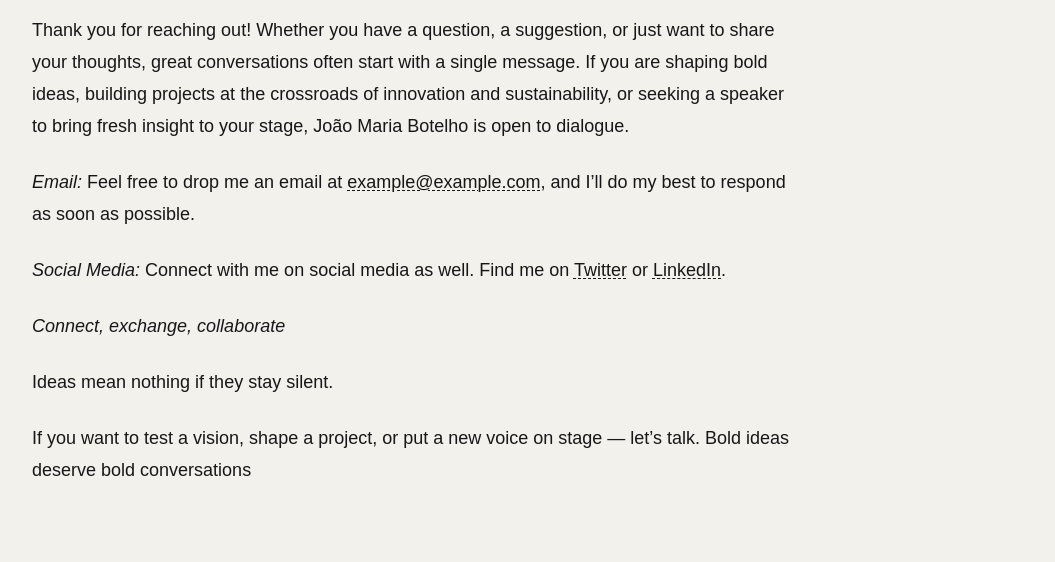
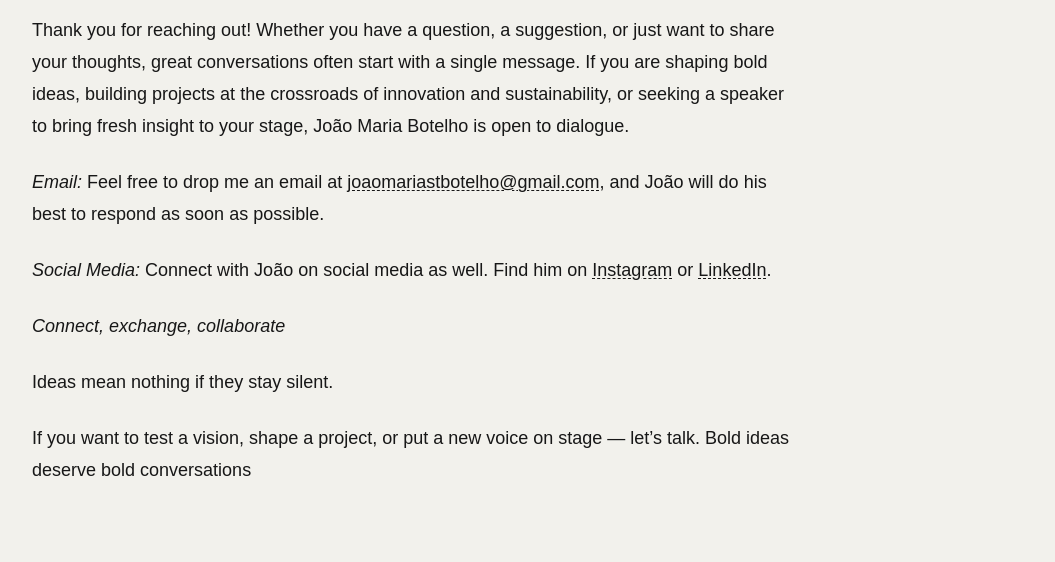
Before and after one commit to RodrigoRafaelSantos7/jmb-portfolio, an Astro site: page /contact in a window 1280 px wide. Shown: the part 238-800 px from the top of the page, without its empty margins (224-1279 px from the left). Built offline with nearby package versions, Linux system fonts and the light colour scheme; Astro itself is replaced by a stand-in of ours; some packages are replaced by stand-ins of ours; a web font is replaced by a local one.

Commit message:
docs: Update contact page with new email and social media links
- Changed email address to João's personal email for direct communication.
- Updated social media section to include Instagram and clarify connection with João.

```diff
--- a/src/content/pages/contact.md
+++ b/src/content/pages/contact.md
@@ -8,10 +8,10 @@ seo:
 Thank you for reaching out! Whether you have a question, a suggestion, or just want to share your thoughts, great conversations often start with a single message. If you are shaping bold ideas, building projects at the crossroads of innovation and sustainability, or seeking a speaker to bring fresh insight to your stage, João Maria Botelho is open to dialogue.
 
 _Email:_
-Feel free to drop me an email at [example@example.com](mailto:example@example.com), and I'll do my best to respond as soon as possible.
+Feel free to drop me an email at [joaomariastbotelho@gmail.com](mailto:joaomariastbotelho@gmail.com), and João will do his best to respond as soon as possible.
 
 _Social Media:_
-Connect with me on social media as well. Find me on [Twitter](https://twitter.com) or [LinkedIn](https://www.linkedin.com/).
+Connect with João on social media as well. Find him on [Instagram](https://www.instagram.com/joaomariastbotelho) or [LinkedIn](https://www.linkedin.com/in/jo%C3%A3omariabotelho).
 
 _Connect, exchange, collaborate_
 
```
